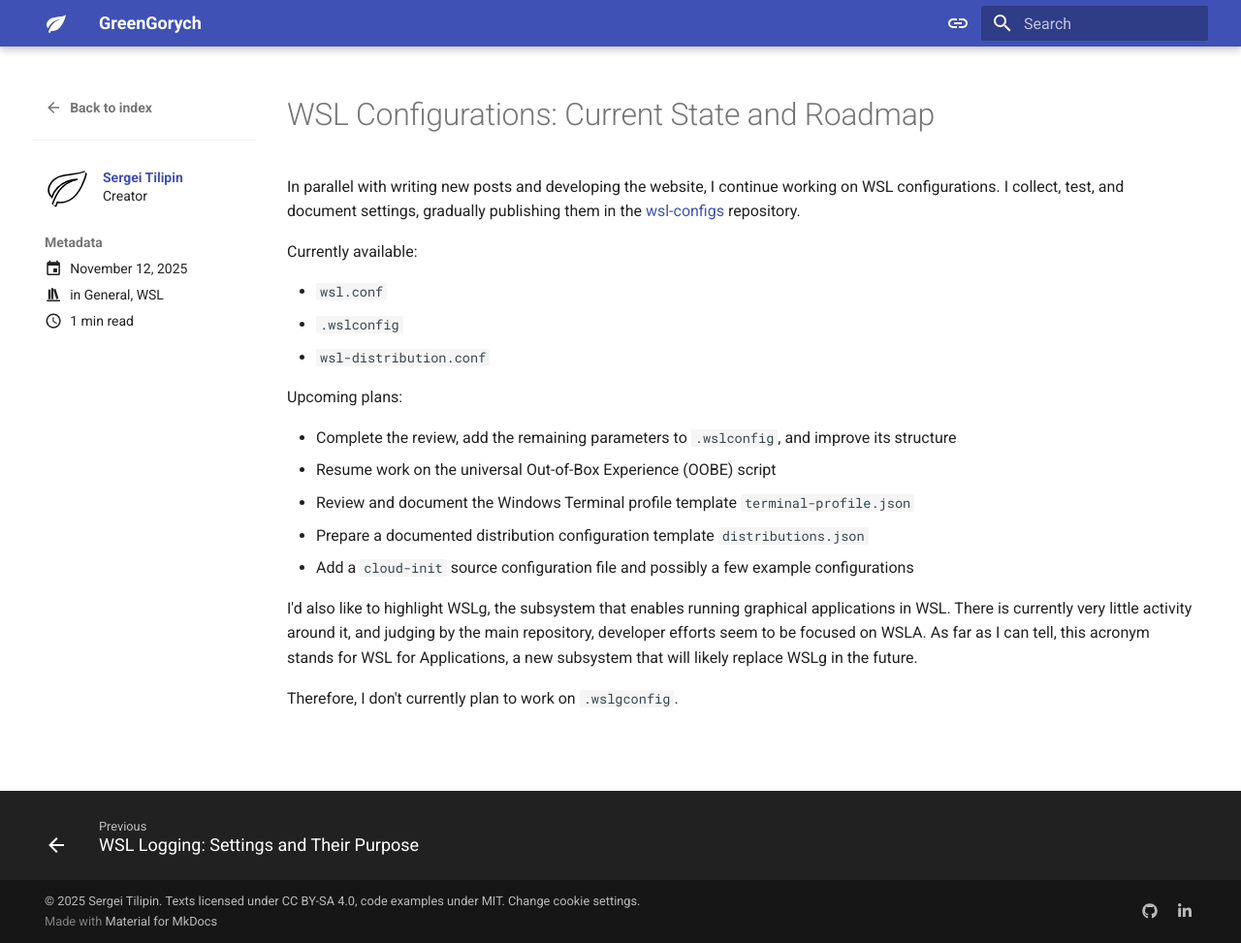
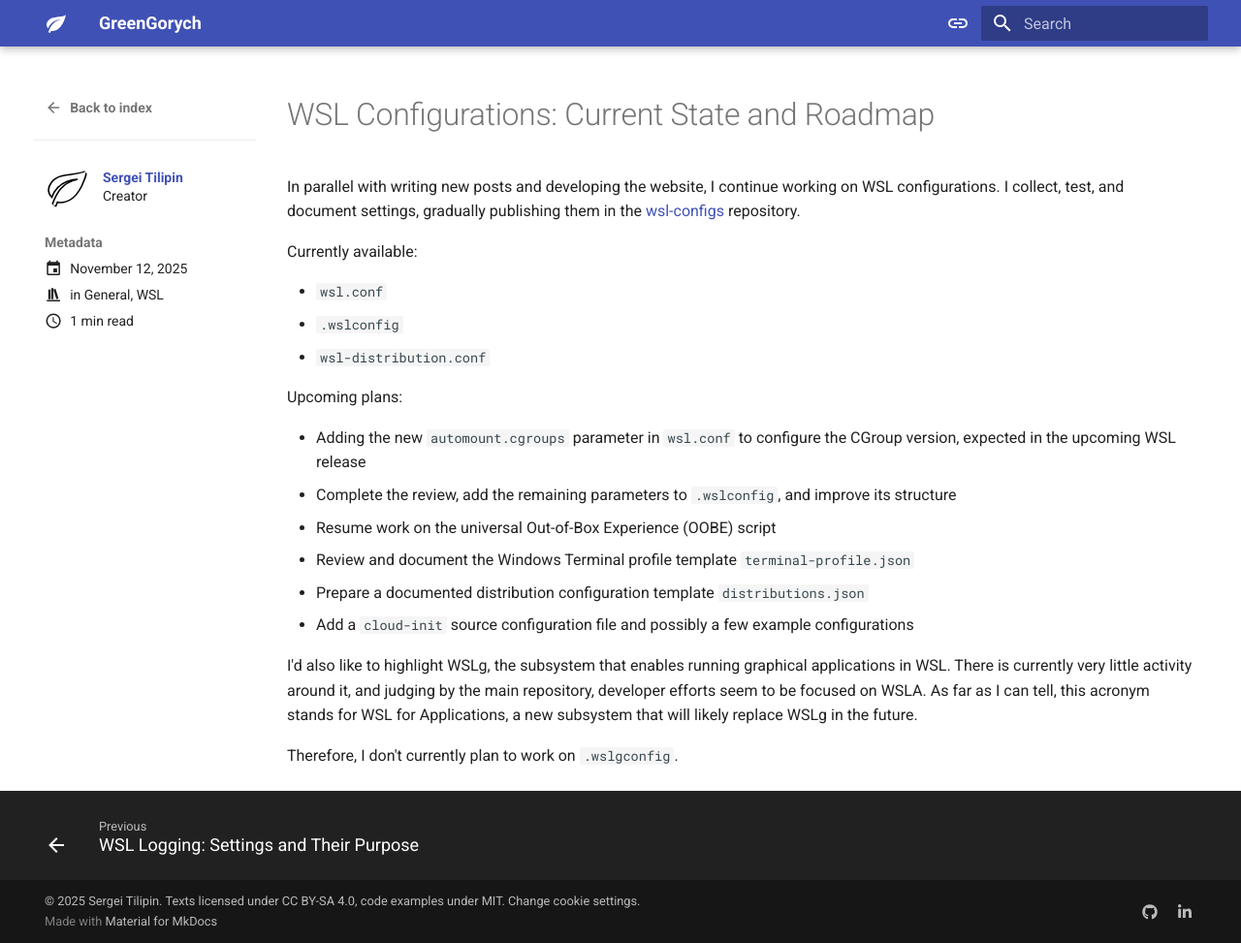
Before and after one commit to greengorych/greengorych.io, an MkDocs documentation site: the page built from docs/posts/wsl-configurations-current-state-and-roadmap.md, in a window 1280 px wide and 973 px high. Shown: the whole window at 97% size. Built offline with MkDocs 1.6.1 and Material for MkDocs 9.7.7, drawn with Linux system fonts in a browser that asks for light colours.

Commit message:
docs(site): update "WSL Configurations: Current State and Roadmap" post

```diff
--- a/docs/posts/wsl-configurations-current-state-and-roadmap.md
+++ b/docs/posts/wsl-configurations-current-state-and-roadmap.md
@@ -25,6 +25,7 @@ Currently available:
 
 Upcoming plans:
 
+- Adding the new `automount.cgroups` parameter in `wsl.conf` to configure the CGroup version, expected in the upcoming WSL release
 - Complete the review, add the remaining parameters to `.wslconfig`, and improve its structure
 - Resume work on the universal Out-of-Box Experience (OOBE) script
 - Review and document the Windows Terminal profile template `terminal-profile.json`
```
